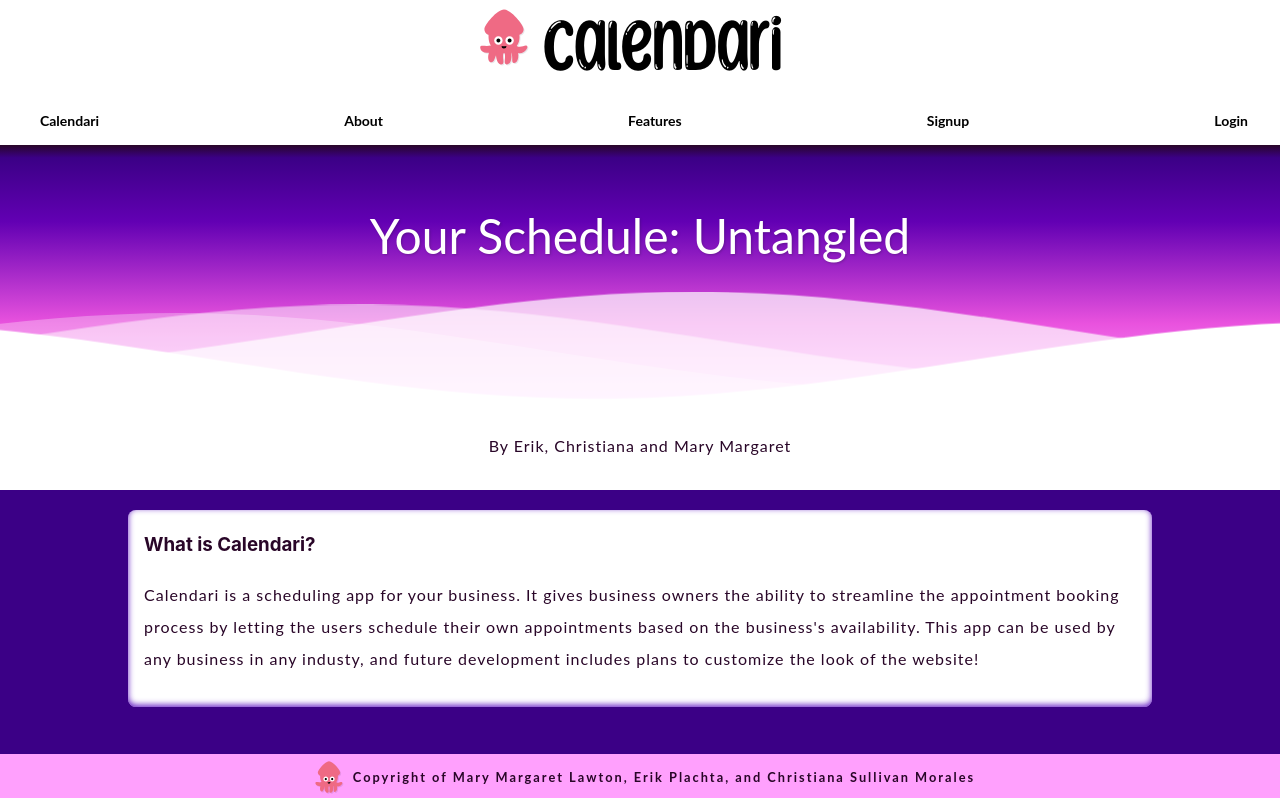
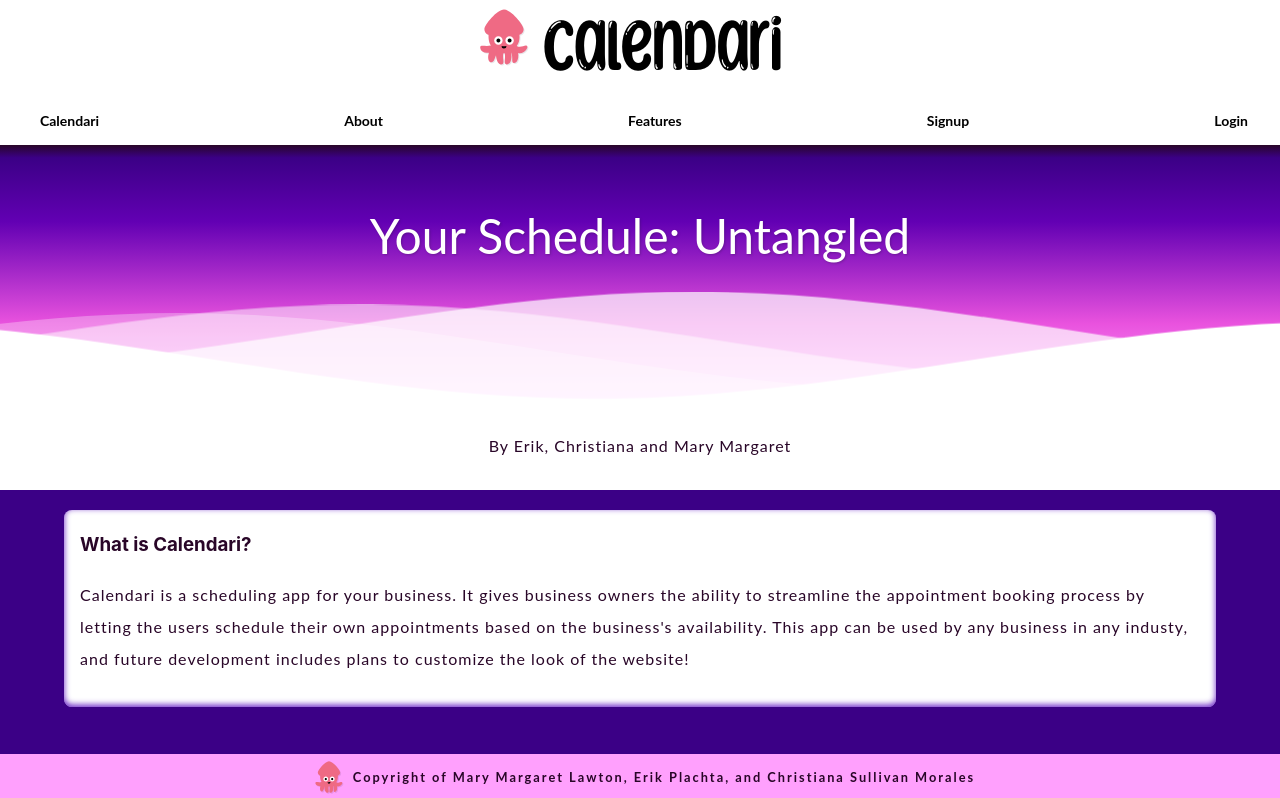
Before and after one commit to ErikPlachta/Calendari, a React (Create React App) app in the folder client/: page / in a window 1280 px wide. Shown: the top 798 px of the page. Built offline with nearby package versions, Linux system fonts and the light colour scheme.

Commit message:
additional width extension
80 is good, but could go s bit more

```diff
--- a/client/src/assets/css/styles.css
+++ b/client/src/assets/css/styles.css
@@ -476,7 +476,7 @@ button:hover,
 .signupCard,
 .homeInformation {
   flex: 100%;
-  width: 80%;
+  width: 90%;
   box-shadow: rgba(82, 0, 190, 0.9) 0px -2px 6px 0px inset;;
   border-radius: var(--br_primary);
   padding: 1rem;
@@ -710,7 +710,7 @@ SHARED STYLES -> Business, Scheduler, PageNotFound, SignUp
   align-items: center;
   flex: 100%;
   min-width: 40%;
-  max-width: 80%; /* Updated this to 70% to match the homepage styling */
+  max-width: 90%; /* Updated this to 70% to match the homepage styling */
   height: auto;
   box-shadow: rgba(82, 0, 190, 0.9) 0px -2px 6px 0px inset;;
   border-radius: var(--br_primary);
```
